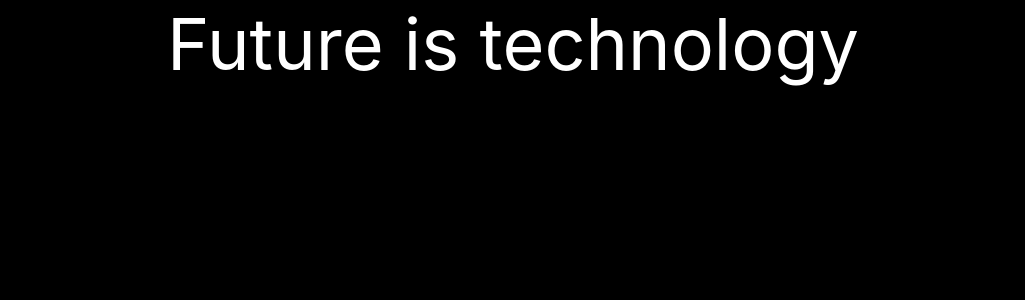
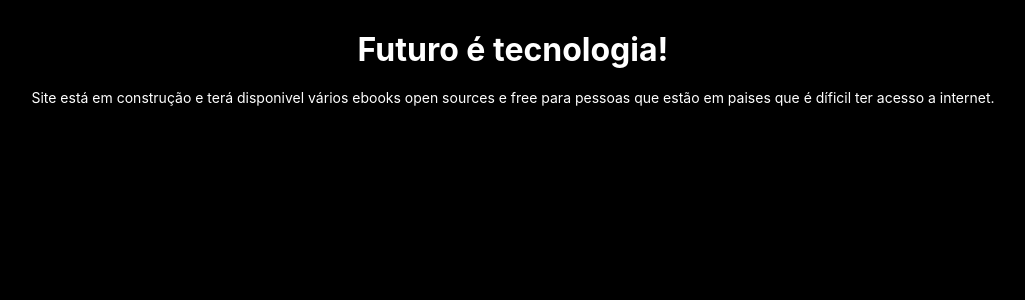
Before and after one commit to rodrigooler/ginfo, a Next.js app: page / in a window 1280 px wide. Shown: the top 300 px of the page, without its empty margins (127-1152 px from the left). Built offline with nearby package versions, Linux system fonts and the light colour scheme.

Commit message:
create Separator

```diff
--- /dev/null
+++ b/src/atoms/Separator.tsx
@@ -0,0 +1,14 @@
+import styled, { css } from 'styled-components'
+
+interface ISeparatorProps {
+    horizontal?: number
+    vertical?: number
+}
+
+const Separator = styled<ISeparatorProps, 'div'>('div')`
+    ${({ horizontal, vertical }) => css`
+        margin: ${horizontal || 0}px ${vertical || 0}px;
+    `};
+`
+
+export default Separator
--- a/src/pages/index.tsx
+++ b/src/pages/index.tsx
@@ -1,11 +1,23 @@
+import styled from 'styled-components'
+import Separator from '../atoms/Separator'
 import Text from '../atoms/Text'
+
+const Wrapper = styled.div`
+    padding: 30px;
+`
 
 export default () => {
     return (
-        <>
-            <Text isCenter size={72}>
-                Future is technology
+        <Wrapper>
+            <Text isBold isCenter size={32}>
+                Futuro é tecnologia!
             </Text>
-        </>
+            <Separator horizontal={20} />
+            <Text isCenter size={14}>
+                Site está em construção e terá disponivel vários ebooks open
+                sources e free para pessoas que estão em paises que é díficil
+                ter acesso a internet.
+            </Text>
+        </Wrapper>
     )
 }
```
